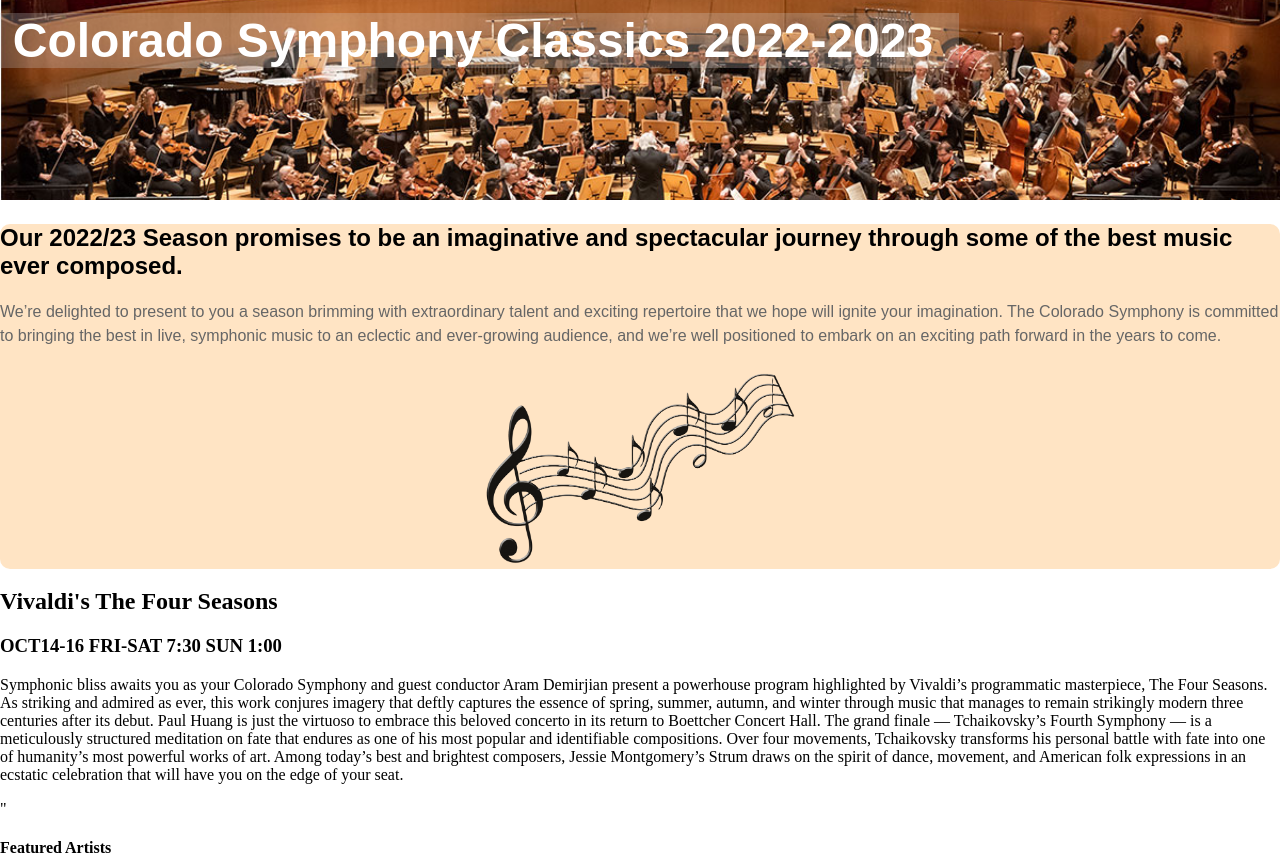
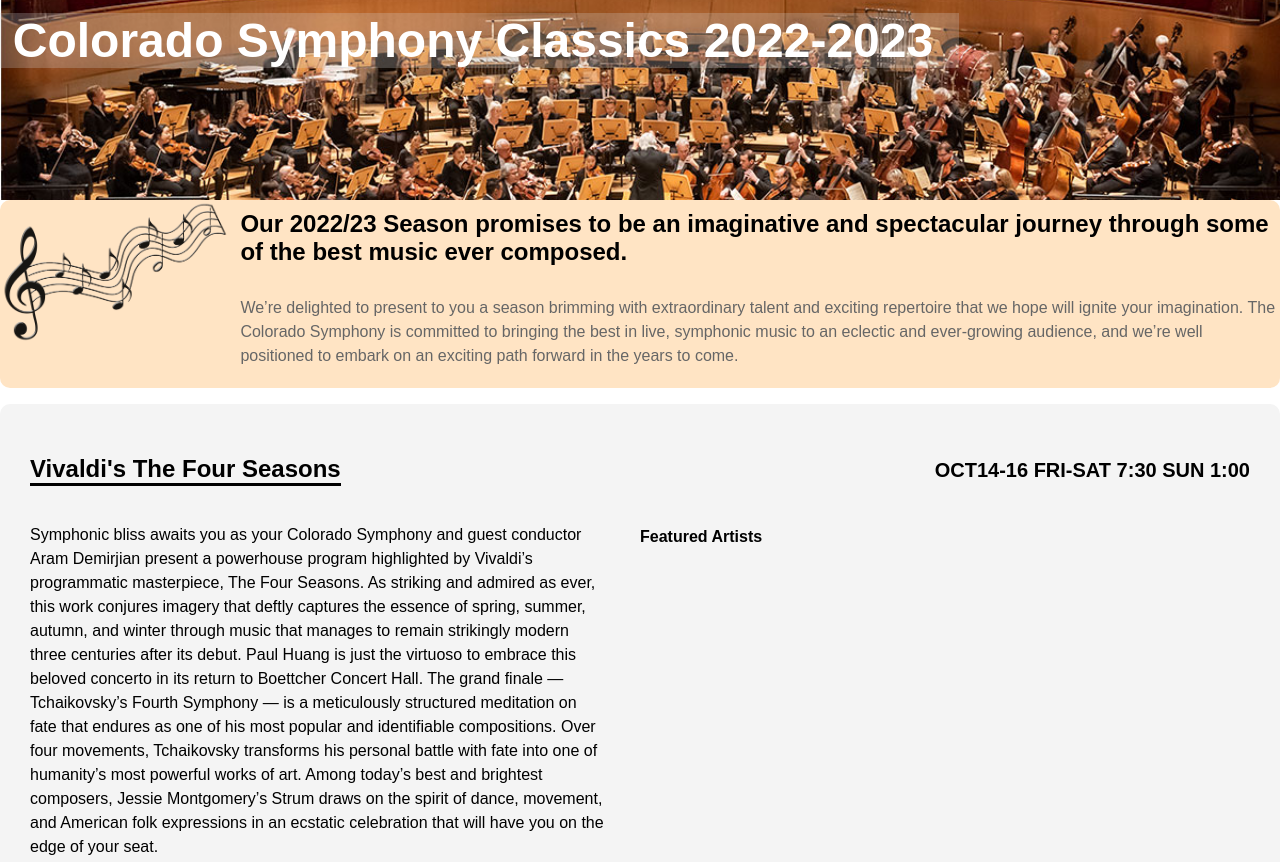
Before and after one commit to rihu1424/rihu1424.github.io, a plain HTML site: page css-midterm/css-midterm.html in a window 1280 px wide. Shown: the top 862 px of the page. Drawn offline with Linux system fonts and the light colour scheme.

Commit message:
Restructuring events midterms

```diff
--- a/FUN/animation.css
+++ b/FUN/animation.css
@@ -5,7 +5,7 @@ body {
     font: 1.2em / 1.2 Arial, Helvetica, sans-serif;
   }
 
-p {
+.event p {
     animation-duration: 4s;
     animation-name: slidein;
     animation-iteration-count: infinite;
--- a/css-midterm/css-midterm.html
+++ b/css-midterm/css-midterm.html
@@ -12,8 +12,9 @@
     <div class="title">
         <h1>Colorado Symphony Classics 2022-2023</h1>
     </div>
-
+<!--------------------------------------------------------------------------------------------intro section------------------------------------------------------------------------------------------------------->
     <div class = "intro">
+    <img src="img/musicalnotes.png" alt="musicalnotes">
      <h3>Our 2022/23 Season promises to be an imaginative and spectacular journey through
             some of the best music ever composed.</h3>
     <p>
@@ -23,13 +24,14 @@
         and ever-growing audience, and we’re well positioned to embark on an exciting path
         forward in the years to come.
      </p>
-
-    <img src="img/musicalnotes.png" alt="musicalnotes">
     </div>
 
+ <!----------------------------------------------------------------------------------------show one----------------------------------------------------------------------------------------------------------->
+  <div class = "event">
+    <div class = "eventheader">
         <h2>Vivaldi's The Four Seasons</h2>
-
         <h3>OCT14-16 FRI-SAT 7:30 SUN 1:00</h3>
+    </div>
 
     <p>
         Symphonic bliss awaits you as your Colorado Symphony and guest conductor Aram Demirjian present a
@@ -45,28 +47,28 @@
         movement, and American folk expressions in an ecstatic celebration that will have you on the edge of
         your seat.
     </p>
-    <div class = "featured-artist"></div>"
+
     <h4>Featured Artists</h4>
+
     <ul>
         <li>Aram Demirjian, conductor</li>
         <li>Paul Huang, violin</li>
     </ul>
-    </div>
+
     <h4>Repertoire</h4>
+
     <ul>
         <li>JESSIE MONTGOMERY Strum</li>
         <li>VIVALDI The Four Seasons, Op. 8, No. 1-4</li>
         <li>TCHAIKOVSKY Symphony No. 4 in F minor, Op. 36</li>
     </ul>
   </div>
-
-
-
-
+<!--------------------------------------------------------------------------------------show two------------------------------------------------------------------------------------------------------------->
+<div class = event>
+    <div class = "eventheader">
         <h2>Beethoven Symphony No. 3 with Peter Oundjian</h2>
-
         <h3>NOV 4-6 FRI-SAT 7:30 SUN 1:00</h3>
-
+    </div>
     <p>
         History is replete with turning points and with the completion of his revolutionary Third Symphony,
         Beethoven forever changed the idea of what a symphony could be. A clear bridging of the Classical and
@@ -95,11 +97,13 @@
         <li>ELGAR Cello Concerto in E minor, Op. 85</li>
         <li>BEETHOVEN Symphony No. 3 in E-flat major, Op. 55 “Eroica</li>
     </ul>
-
-
+</div>
+<!-------------------------------------------------------------------------------------show three -------------------------------------------------------------------------------------------------------------->
+<div class="event">
+    <div class = "eventheader">
         <h2>Tchaikovsky Piano Concerto No. 1 with Olga Kern</h2>
-
         <h3>DEC 2-4 FRI-SAT 7:30 SUN 1:00</h3>
+    </div>
 
     <p>
         Peter Ilyich Tchaikovsky — so highly regarded for his symphonic compositions — placed himself among
@@ -128,13 +132,15 @@
         <li>TCHAIKOVSKY Piano Concerto No. 1 in B-flat major, Op. 23</li>
         <li>SHOSTAKOVICH Symphony No. 10 in E minor, Op. 93</li>
     </ul>
+</div>
+<!-----------------------------------------------------------------------------------show four---------------------------------------------------------------------------------------------------------------->
 
-
-
+<div class="event">
+    <div class = "eventheader">
         <h2>Ravel’s Daphnis et Chloé</h2>
 
         <h3>JAN13-15 FRI-SAT 7:30 SUN 1:00</h3>
-
+    </div>
     <p>
         Be still my heart! A whirling celebration of pagan love awaits listeners with Ravel's Daphnis et Chloé,
         which he called a “symphonie chorégraphique” rather than a ballet, reflecting a sense of powerful,
@@ -165,14 +171,15 @@
         <li>SZYMANOWSKI Violin Concerto No. 1, Op. 35</li>
         <li>RAVEL Daphnis et Chloé</li>
     </ul>
+</div>
+<!-------------------------------------------------------------------------------show five-------------------------------------------------------------------------------------------------------------------->
 
 
-
-
+<div class="event">
+    <div class = "eventheader">
         <h2>Beethoven Symphony No. 8</h2>
-
         <h3>FEB 10-12 FRI-SAT 7:30 SUN 1:00</h3>
-
+    </div>
     <p>
         Beethoven’s Eighth — which he referred to as “my little Symphony in F,”— is the most cheery, joyful,
         and experimental of his symphonies. Its relatively compact scale allowed Beethoven to be more
@@ -204,10 +211,14 @@
         <li>R. SCHUMANN Konzertstück for 4 Horns and Orchestra in F major, Op. 86</li>
         <li>BEETHOVEN Symphony No. 8 in F major, Op. 93</li>
     </ul>
+</div>
+<!---------------------------------------------------------------------------------show six------------------------------------------------------------------------------------------------------------------>
+<div class="event">
+    <div class = "eventheader">
+        <h2>Beethoven’s Emperor Concerto</h2>
+        <h3>February 24-26 FRI-SAT 730 SUN 1</h3>
+    </div>
 
-        <h2>Beethoven’s Emperor Concerto</h2>
-
-        <h3>February 24-26 FRI-SAT 730 SUN 1</h3>
     <p>
         One of the most accomplished of all piano works, Beethoven’s “Emperor” Concerto features a striking
         opening movement and a glorious finale, with beauty and virtuosic style throughout that makes it one of
@@ -234,13 +245,14 @@
         <li>BEETHOVEN Piano Concerto No. 5 in E-flat major, Op. 73, “Emperor"</li>
         <li>PROKOFIEV Symphony No. 5 in B-flat major, Op. 100</li>
     </ul>
-
-
-
-
+ </div>
+<!--------------------------------------------------------------------------------------show seven------------------------------------------------------------------------------------------------------------->
+<div class="event">
+    <div class = "eventheader">
         <h2>Bartók Concerto for Orchestra</h2>
 
         <h3>March 10th-12th FRI-SAT 7:30 SUN 1:00</h3>
+    </div>
     <p>
         One of the foremost conductors of his generation, Alexander Shelley joins your Colorado Symphony for a
         program that will leave you simply spellbound. Spanish composer Joaquín Rodrigo’s classical guitar
@@ -265,11 +277,13 @@
         <li>RODRIGO Concierto de Aranjuez</li>
         <li>BARTÓK Concerto for Orchestra</li>
     </ul>
-
-
-
+</div>
+<!---------------------------------------------------------------------------------------show 8------------------------------------------------------------------------------------------------------------>
+<div class="event">
+    <div class = "eventheader">
         <h2>Brahms Requiem with Peter Oundjian</h2>
         <h3>Mar 24–26 FRI–SAT 7:30 SUN 1:00</h3>
+    </div>
     <p>
         Unlike other Requiem Masses, Brahms ’A German Requiem is not primarily a Mass for the dead. Instead,
         it is intended as comfort and solace for those left behind as they mourn the death of others. Confronting
@@ -302,13 +316,13 @@
         <li>RAVEL Shéhérazade</li>
         <li>BRAHMS Ein deutsches Requiem, Op. 45</li>
     </ul>
-
-
-
-
+</div>
+<!--------------------------------------------------------------------------------------show nine------------------------------------------------------------------------------------------------------------->
+<div class="event">
+    <div class = "eventheader">
         <h2>Beethoven Violin Concerto</h2>
         <h3>Apr 21-23 Fri & Sat 7:30 Sunday 1:00</h3>
-
+    </div>
     <p>
         Join your Colorado Symphony and Principal Conductor Peter Oundjian in welcoming acclaimed soloist
         and 2021 Gramophone Artist of the Year, James Ehnes, to Boettcher Concert Hall for a reinvigoration of
@@ -333,7 +347,9 @@
         <li>BEETHOVEN Violin Concerto in D major, Op. 61</li>
         <li>BRUCKNER Symphony No. 7 in E major, WAB 107</li>
     </ul>
-    </section>
+</div>
+<!--------------------------------------------------------------------------------------------------------------------------------------------------------------------------------------------------->
+
 
 </body>
 </html>
--- a/css-midterm/midterm.css
+++ b/css-midterm/midterm.css
@@ -3,6 +3,7 @@
         padding: 0;
     }
 
+/* TITLE*/
     .title {
         padding-bottom: 100px;
         text-align: right;
@@ -25,34 +26,82 @@
         padding-left:1vw;
         background-color: rgb(211,211,211, 0.25);
     }
-
+/* Intro */
     .intro {
         font-family: Arial, Helvetica, sans-serif;
         background-color: bisque;
+        background-size: cover;
         padding: none;
         border-radius: 10px;
-        margin: 0 auto;
+        margin: 10 auto;
     }
+
 
     .intro h3 {
         font-size: 24px;
         color: black;
         margin-bottom: 20px;
+        margin-top: 0px;
+        padding: 10px;
     }
 
     .intro p {
         font-size: 16px;
         color: #666;
         line-height: 1.5;
-        margin-bottom: 20px;
+        padding-bottom: 20px;
     }
 
     .intro img {
-        max-width: 25%;
+        max-width: 18%;
         height: auto;
         display: block;
-        margin: 0 auto;
+        float: left;
+        margin-right: 10px;
     }
+/* Events */
+
+.event{
+    display: grid;
+    grid-template-columns: 1fr 1fr;
+    padding: 30px;
+    border-radius: 10px;
+    background-color: #f4f4f4;
+    padding-bottom: 10px;
+    font-family: Arial, Helvetica, sans-serif;
+}
+
+.event p {
+    font-size: 16px;
+    font-family: Arial, Helvetica, sans-serif;
+    line-height: 1.5;
+    color:  black;
+    padding-right: 35px;
+}
+
+.eventheader{
+    display: flex;
+    justify-content: space-between;
+    grid-column: span 2;
+    align-items: center;
+}
+
+.eventheader h2 {
+    font-family:Arial, Helvetica, sans-serif;
+    font-size: 24px;
+    border-bottom: 3px solid black;
+    margin-bottom: 20px;
+}
+
+.eventheader h3 {
+    font-family: Arial, Helvetica, sans-serif;
+    color: black;
+    margin-bottom: 25px;
+    margin-top: 25px;
+    font-size: 20px;
+    align-self: center;
+    padding-left: 20px;
+}
 
 
 
@@ -61,9 +110,6 @@
 
 
 
-.events {
-    font-family: helvetica;
-}
 
 @media only screen and (max-width: 600px) {
     .intro {
```
Lines whose indentation alone changed are shown as unchanged.
